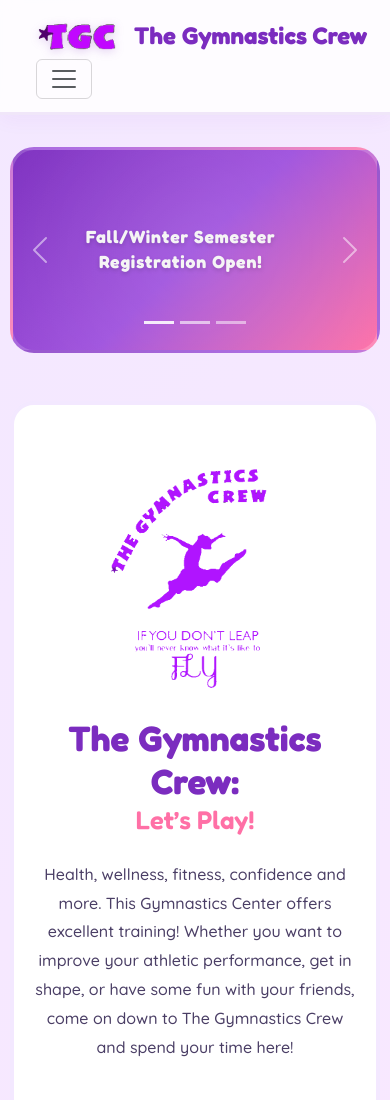
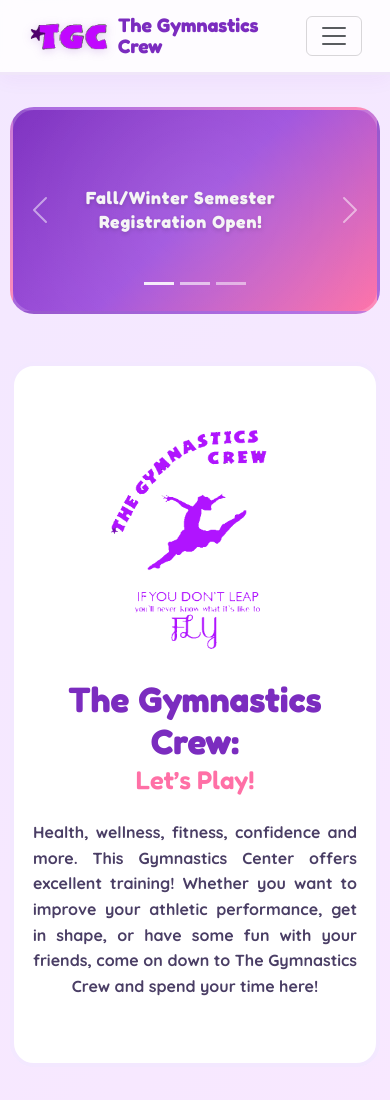
Before and after one commit to shmuli1kriger/TheGymnasticsCrew, a plain HTML site: page index.html in a window 390 px wide. Shown: the top 1100 px of the page. Drawn offline with nearby package versions, Linux system fonts and the light colour scheme.

Commit message:
mobile fixes

```diff
--- a/css/calendar.css
+++ b/css/calendar.css
@@ -1,7 +1,7 @@
 /* Custom Styles for Calendar Page */
 
 main {
-    max-width: 1000px;
+    max-width: 62.5rem;
     margin: 3rem auto;
     padding: 0 1.5rem;
     text-align: center;
@@ -24,7 +24,7 @@
     padding: 3rem 2.5rem;
     margin: 1.5rem auto;
     width: 100%;
-    max-width: 700px;
+    max-width: 43.75rem;
     box-shadow: var(--card-shadow);
     border: 4px solid #f3e8ff;
 }
@@ -106,7 +106,7 @@
     padding: 1.5rem 1rem;
     margin: 1rem auto;
     width: 100%;
-    max-width: 700px;
+    max-width: 43.75rem;
     box-shadow: var(--card-shadow);
     border: 4px solid #f3e8ff;
 }
@@ -167,7 +167,7 @@
 
 .class-day button:hover { transform: translateY(-2px); }
 .class-day button:focus-visible { outline: 3px solid var(--accent-color); outline-offset: 2px; }
-.class-day button:hover, .class-day button[aria-describedby] { background: var(--secondary-color); color: #3b0a24; }
+.class-day button:hover, .class-day button[aria-describedby] { background: var(--accent-color); color: #3b0a24; }
 /* Every date before today is grayed out */
 .month td.past { color: #9e9e9e; background: #f2f2f2; }
 .month td.past.no-class { border-color: #c9c9c9; color: #9e9e9e; }
--- a/css/coaches.css
+++ b/css/coaches.css
@@ -1,7 +1,7 @@
 /* Custom Styles for Coaches Page */
 
 main {
-    max-width: 1000px;
+    max-width: 62.5rem;
     margin: 3rem auto;
     padding: 0 1.5rem;
     text-align: center;
@@ -30,7 +30,7 @@
     padding: 3rem 2.5rem;
     margin: 1.5rem auto;
     width: 100%;
-    max-width: 700px;
+    max-width: 43.75rem;
     box-shadow: var(--card-shadow);
     border: 4px solid #f3e8ff;
     transition: transform 0.3s cubic-bezier(0.175, 0.885, 0.32, 1.275), box-shadow 0.3s ease;
@@ -99,7 +99,7 @@
     color: #4a3e65;
     text-align: center;
     margin: 1rem 0 0 0 !important;
-    max-width: 580px;
+    max-width: 36.25rem;
 }
 
 /* Make Dinas card accent color sky blue to vary the design slightly! */
--- a/css/gallery.css
+++ b/css/gallery.css
@@ -1,7 +1,7 @@
 /* Custom Styles for Gallery Page */
 
 main {
-    max-width: 1000px;
+    max-width: 62.5rem;
     margin: 3rem auto;
     padding: 0 1.5rem;
     text-align: center;
@@ -25,7 +25,7 @@
     padding: 3rem 2.5rem;
     margin: 1.5rem auto;
     width: 80vw;
-    max-width: 600px;
+    max-width: 37.5rem;
     aspect-ratio: 1 / 1;
     box-sizing: border-box;
     display: flex;
--- a/css/headerfooter.css
+++ b/css/headerfooter.css
@@ -31,13 +31,13 @@
   -webkit-backdrop-filter: blur(10px);
   border-bottom: 3px solid rgba(123, 44, 191, 0.1);
   box-shadow: 0 4px 20px rgba(123, 44, 191, 0.05);
-  padding: 0.8rem 1.5rem !important;
+  padding: 1.1rem 2rem !important;
 }
 
 .navbar-brand {
   font-family: 'Fredoka', sans-serif;
   font-weight: 700;
-  font-size: 1.5rem;
+  font-size: 1.9rem;
   color: var(--primary-color) !important;
   display: flex;
   align-items: center;
@@ -47,7 +47,7 @@
 .navbar-brand img {
   filter: drop-shadow(0 2px 5px rgba(123, 44, 191, 0.2));
   transition: transform 0.5s ease;
-  height: 32px !important;
+  height: 2.8rem !important;
   width: auto !important;
 }
 
@@ -58,10 +58,10 @@
 .nav-link {
   font-family: 'Fredoka', sans-serif;
   font-weight: 600;
-  font-size: 1.05rem;
+  font-size: 1.3rem;
   color: #5a4b76 !important;
-  padding: 0.5rem 1rem !important;
-  margin: 0 0.2rem;
+  padding: 0.6rem 1.2rem !important;
+  margin: 0 0.3rem;
   border-radius: 20px;
   transition: all var(--transition-speed) cubic-bezier(0.175, 0.885, 0.32, 1.275);
 }
@@ -140,3 +140,77 @@
   font-size: 0.85rem;
   opacity: 0.6;
 }
+
+/* Scale everything down on large screens (rem-based sizes follow the root) */
+@media (min-width: 1200px) {
+  html { font-size: 93.75%; }
+}
+@media (min-width: 1600px) {
+  html { font-size: 90%; }
+}
+
+/* Navbar brand: tablet and mobile */
+.navbar-toggler {
+  flex-shrink: 0;
+}
+
+@media (hover: none) {
+  .navbar-brand:hover {
+    transform: none;
+  }
+}
+
+@media (max-width: 991.98px) {
+  .navbar-brand {
+    font-size: 1.5rem;
+  }
+}
+
+@media (max-width: 575.98px) {
+  .navbar {
+    padding: 0.6rem 1rem !important;
+  }
+
+  .navbar > .container-fluid {
+    flex-wrap: wrap;
+  }
+
+  .navbar-toggler {
+    margin-left: auto;
+  }
+
+  /* Keep the Home link clear of the hamburger button */
+  .navbar-collapse {
+    padding-top: 0.75rem;
+  }
+
+  /* Menu open: hide the brand, hamburger stays top right, links below on the left */
+  .navbar:has(.navbar-toggler[aria-expanded="true"]) .navbar-brand {
+    display: none;
+  }
+
+  .navbar-brand {
+    font-size: clamp(1rem, 5vw, 1.3rem);
+    flex: 1 1 0;
+    min-width: 0;
+    margin-right: 0.5rem;
+    white-space: normal;
+    line-height: 1.1;
+  }
+
+  .navbar-brand img {
+    height: 2rem !important;
+    margin-right: 0.5rem !important;
+    flex-shrink: 0;
+  }
+}
+
+@media (max-width: 359.98px) {
+  .navbar-brand {
+    font-size: 0.95rem;
+  }
+
+  .navbar-brand img {
+    height: 1.75rem !important;
+  }
+}
--- a/css/index.css
+++ b/css/index.css
@@ -94,13 +94,14 @@
 }
 
 article p {
-    line-height: 1.8;
-    text-align: center;
-    font-size: 1.1rem;
+    line-height: 1.6;
+    text-align: justify;
+    text-align-last: center;
+    font-size: 1.15rem;
     font-family: 'Quicksand', sans-serif;
-    font-weight: 500;
+    font-weight: 600;
     margin: 1.5rem auto 0 auto;
-    max-width: 800px;
+    max-width: 50rem;
     color: #4a3e65;
 }
 
@@ -111,7 +112,7 @@
 }
 
 .intro #gymnastics-logo {
-    width: 220px;
+    width: 13.75rem;
     height: auto;
     margin-bottom: 1.5rem;
     animation: floatLogo 4s ease-in-out infinite;
@@ -204,7 +205,7 @@
 }
 
 .contact form {
-    max-width: 650px;
+    max-width: 40.625rem;
     margin: 0 auto;
     text-align: left;
 }
--- a/css/performanceClass.css
+++ b/css/performanceClass.css
@@ -2,7 +2,7 @@
 
 main {
     background: white;
-    max-width: 800px;
+    max-width: 50rem;
     margin: 3rem auto;
     padding: 3rem 2rem;
     border-radius: 24px;
@@ -56,7 +56,7 @@
     font-size: 1.15rem;
     margin: 1.2rem auto;
     color: #4a3e65;
-    max-width: 600px;
+    max-width: 37.5rem;
     line-height: 1.6;
     padding: 0.5rem 1rem;
     border-radius: 12px;
--- a/css/signup.css
+++ b/css/signup.css
@@ -2,7 +2,7 @@
 
 main {
     background: white;
-    max-width: 850px;
+    max-width: 53.125rem;
     margin: 3rem auto;
     padding: 3rem 2rem;
     border-radius: 24px;
@@ -36,7 +36,7 @@
     color: #b1006a; /* Fun but alerting deep pink */
     font-weight: 600;
     line-height: 1.5;
-    max-width: 600px;
+    max-width: 37.5rem;
     margin: 0 auto 2.5rem auto;
     padding: 0.8rem 1.2rem;
     background-color: rgba(255, 112, 166, 0.08);
@@ -50,7 +50,7 @@
     border-radius: 20px;
     border: 2px solid rgba(123, 44, 191, 0.08);
     margin: 1.5rem auto 2.5rem auto;
-    max-width: 750px;
+    max-width: 46.875rem;
 }
 
 .info p {
@@ -76,7 +76,7 @@
 
 form {
     width: 100%;
-    max-width: 650px;
+    max-width: 40.625rem;
     margin: 1rem auto;
     text-align: left;
 }
--- a/index.html
+++ b/index.html
@@ -32,7 +32,7 @@
     <header>
         <nav class="navbar navbar-expand-lg" style="background-color: #e3f2fd;" data-bs-theme="light">
             <div class="container-fluid">
-                <a class="navbar-brand" href="index.html"><img src="media/tgcLogo.png" alt="Logo" width="50" height="24"
+                <a class="navbar-brand" href="index.html"><img src="media/tgcLogo.png" alt="Logo"
                         class="d-inline-block align-text-top me-3">The Gymnastics Crew</a>
                 <button class="navbar-toggler" type="button" data-bs-toggle="collapse"
                     data-bs-target="#navbarSupportedContent" aria-controls="navbarSupportedContent"
```
Also changed, not shown: calendar.html (+1 -1 lines), coaches.html (+1 -1 lines), gallery.html (+1 -1 lines), performanceClass.html (+1 -1 lines), signup.html (+1 -1 lines).
